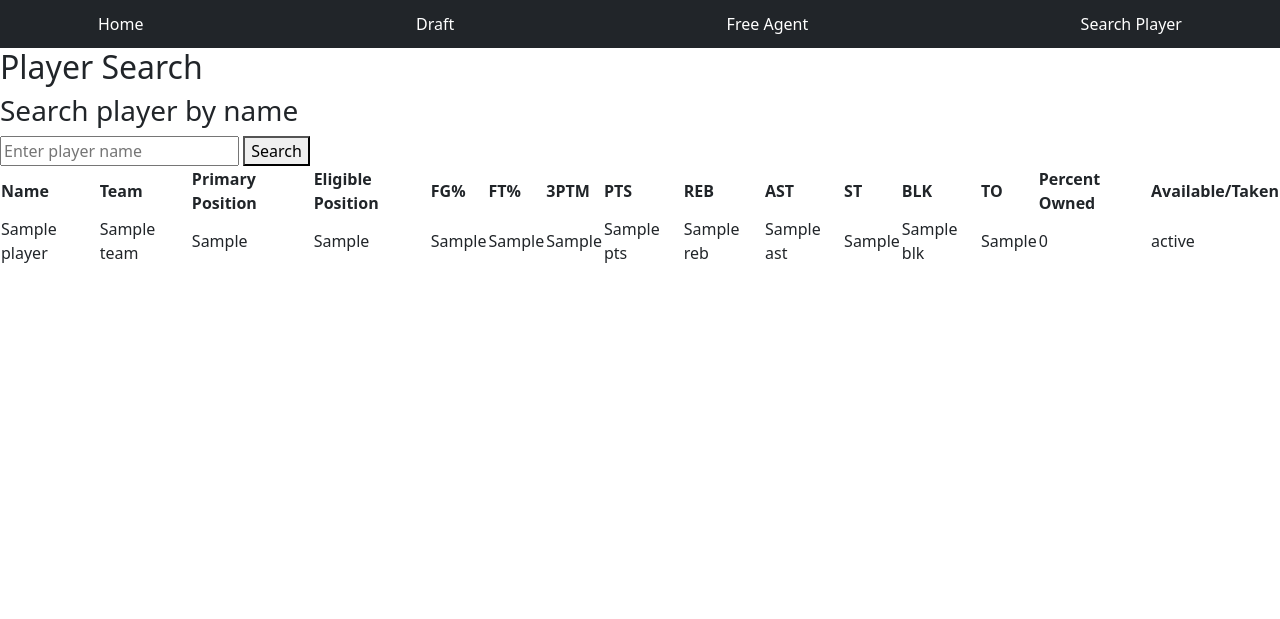
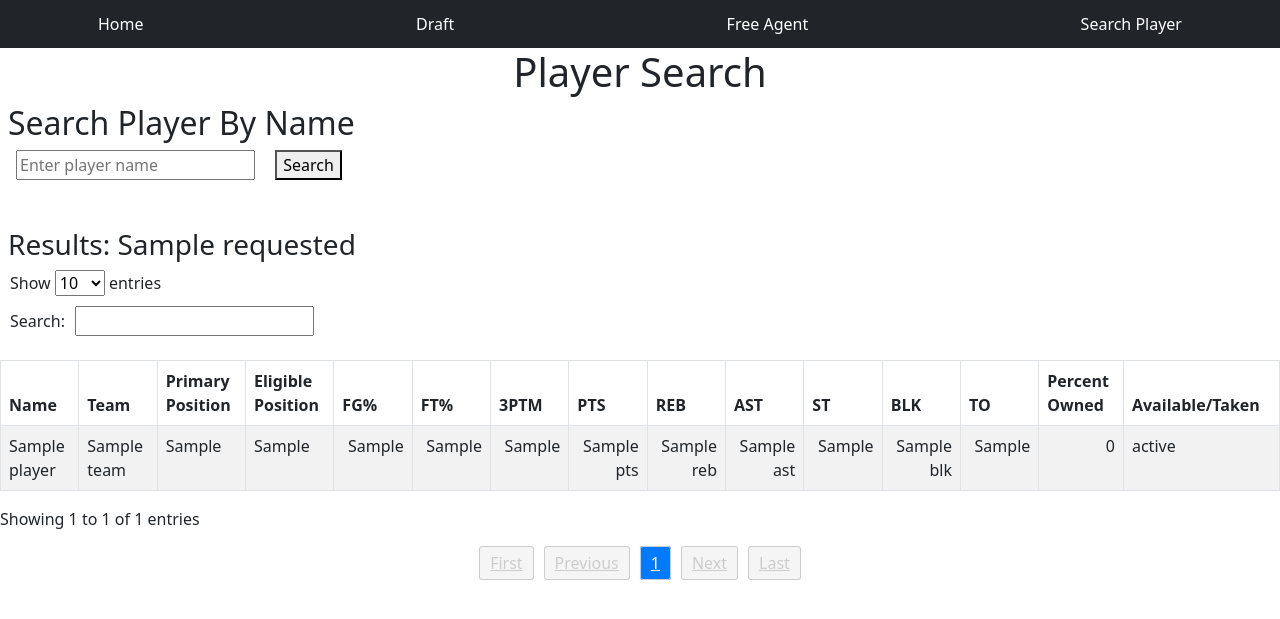
Before and after one commit to KevinVuong2001/Yahoo-NBA-Fantasy-League-Project, a Flask app: template templates/search.html in a window 1280 px wide. Shown: the top 619 px of the page. Run offline with Flask 3, Linux system fonts and the light colour scheme; the template is opened without the code that fills it: most values are stand-ins (such as "Sample title", 1, 10 or a date in 2020); some libraries are stand-ins or nearby versions.

Commit message:
Update Search Page: Applied Bootstrap CSS and DataTables

```diff
--- a/draft.py
+++ b/draft.py
@@ -18,7 +18,6 @@ class Draft(MethodView):
     def get(self):
         model = gbmodel.get_model()
         entries = model.select_draft(collection_name, len(draft_res))
-        print (type(entries))
         return render_template('draft.html', draft_board=entries)
 
     def post(self):
--- a/search.py
+++ b/search.py
@@ -77,7 +77,7 @@ class Search(MethodView):
                 percent_owned = 0
             search_result[player_name]['percent_own'] = percent_own
         sorted_search_result = dict(sorted(search_result.items(), key=lambda item: item[1].get('percent_own', 0), reverse=True))
-        return render_template('search.html', results=sorted_search_result)
+        return render_template('search.html', results=sorted_search_result, requested=requested_player)
 
     def post(self):
         requested_player = request.form['query']
--- a/static/table.js
+++ b/static/table.js
@@ -3,3 +3,9 @@ $(document).ready(function() {
         pagingType: 'full_numbers' // Use full pagination controls
     });
 });
+
+$(document).ready(function() {
+    $('#ResultTable').DataTable({
+        pagingType: 'full_numbers' // Use full pagination controls
+    });
+});
--- a/templates/search.html
+++ b/templates/search.html
@@ -1,51 +1,56 @@
 {% extends "layout.html" %}
 {% block content %}
-    <h2>Player Search</h2>
-    <h3>Search player by name</h3>
+    <h1 class="text-center">Player Search</h2>
+    <h2 class="mx-2">Search Player By Name</h3>
     <form action="{{ url_for('search') }}" method="POST">
-        <input type="text" name="query" placeholder="Enter player name">
+        <input class="mx-3" type="text" name="query" placeholder="Enter player name">
         <button type="submit">Search</button>
     </form>
-    <table>
+    <h3 class="mt-5 mx-2">Results: {{ requested }}</h3>
+    <table id="ResultTable" class="table table-bordered table-hover table-striped mt-4">
+        <thead>
             <tr>
-            <th>Name </th>
-            <th>Team </th>
-            <th>Primary Position </th>
-            <th>Eligible Position</th>
-            <th>FG% </th>
-            <th>FT% </th>
-            <th>3PTM </th>
-            <th>PTS </th>
-            <th>REB </th>
-            <th>AST </th>
-            <th>ST </th>
-            <th>BLK </th>
-            <th>TO </th>
-            <th>Percent Owned</th>
-            <th>Available/Taken</th>
+                <th class="sortable">Name </th>
+                <th class="sortable">Team </th>
+                <th class="sortable">Primary Position </th>
+                <th class="sortable">Eligible Position</th>
+                <th class="sortable">FG% </th>
+                <th class="sortable">FT% </th>
+                <th class="sortable">3PTM </th>
+                <th class="sortable">PTS </th>
+                <th class="sortable">REB </th>
+                <th class="sortable">AST </th>
+                <th class="sortable">ST </th>
+                <th class="sortable">BLK </th>
+                <th class="sortable">TO </th>
+                <th class="sortable">Percent Owned</th>
+                <th class="sortable">Available/Taken</th>
             </tr>
+        </thead>
+        <tbody>
             {% for player in results %}
                 <tr>
                     <td>{{ player }}</td>
                     <td>{{ results[player]['team'] }}</td>
                     <td>{{ results[player]['primary_position'] }}</td>
                     <td>{{ results[player]['eligible_position'] }}</td>
-                <td>{{ results[player]['FG'] }}</td>
-                <td>{{ results[player]['FT'] }}</td>
-                <td>{{ results[player]['3PTM'] }}</td>
-                <td>{{ results[player]['PTS'] }}</td>
-                <td>{{ results[player]['REB'] }}</td>
-                <td>{{ results[player]['AST'] }}</td>
-                <td>{{ results[player]['ST'] }}</td>
-                <td>{{ results[player]['BLK'] }}</td>
-                <td>{{ results[player]['TO'] }}</td>
+                    <td class="number">{{ results[player]['FG'] }}</td>
+                    <td class="number">{{ results[player]['FT'] }}</td>
+                    <td class="number">{{ results[player]['3PTM'] }}</td>
+                    <td class="number">{{ results[player]['PTS'] }}</td>
+                    <td class="number">{{ results[player]['REB'] }}</td>
+                    <td class="number">{{ results[player]['AST'] }}</td>
+                    <td class="number">{{ results[player]['ST'] }}</td>
+                    <td class="number">{{ results[player]['BLK'] }}</td>
+                    <td class="number">{{ results[player]['TO'] }}</td>
                     {% if 'percent_own' in results[player] %}
-                    <td>{{ results[player]['percent_own'] }}</td>
+                        <td class="number">{{ results[player]['percent_own'] }}</td>
                     {% else %}
-                    <td>0</td>
+                        <td class="number">0</td>
                     {% endif %}
                         <td>{{ results[player]['status'] }}</td>
                 </tr>
             {% endfor %}
+        </tbody>
     </table>
 {% endblock %}
```
Lines whose indentation alone changed are shown as unchanged.
